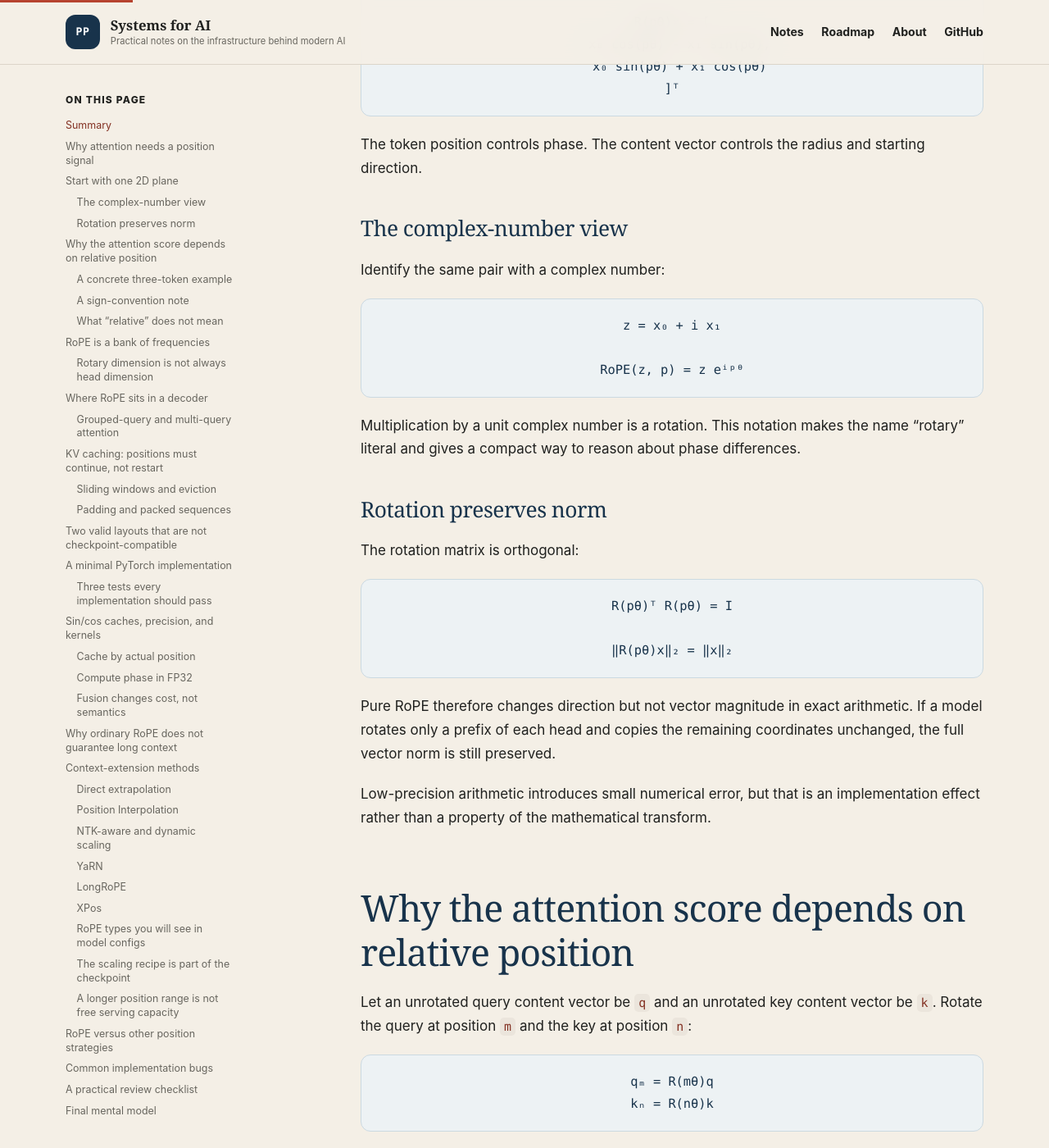
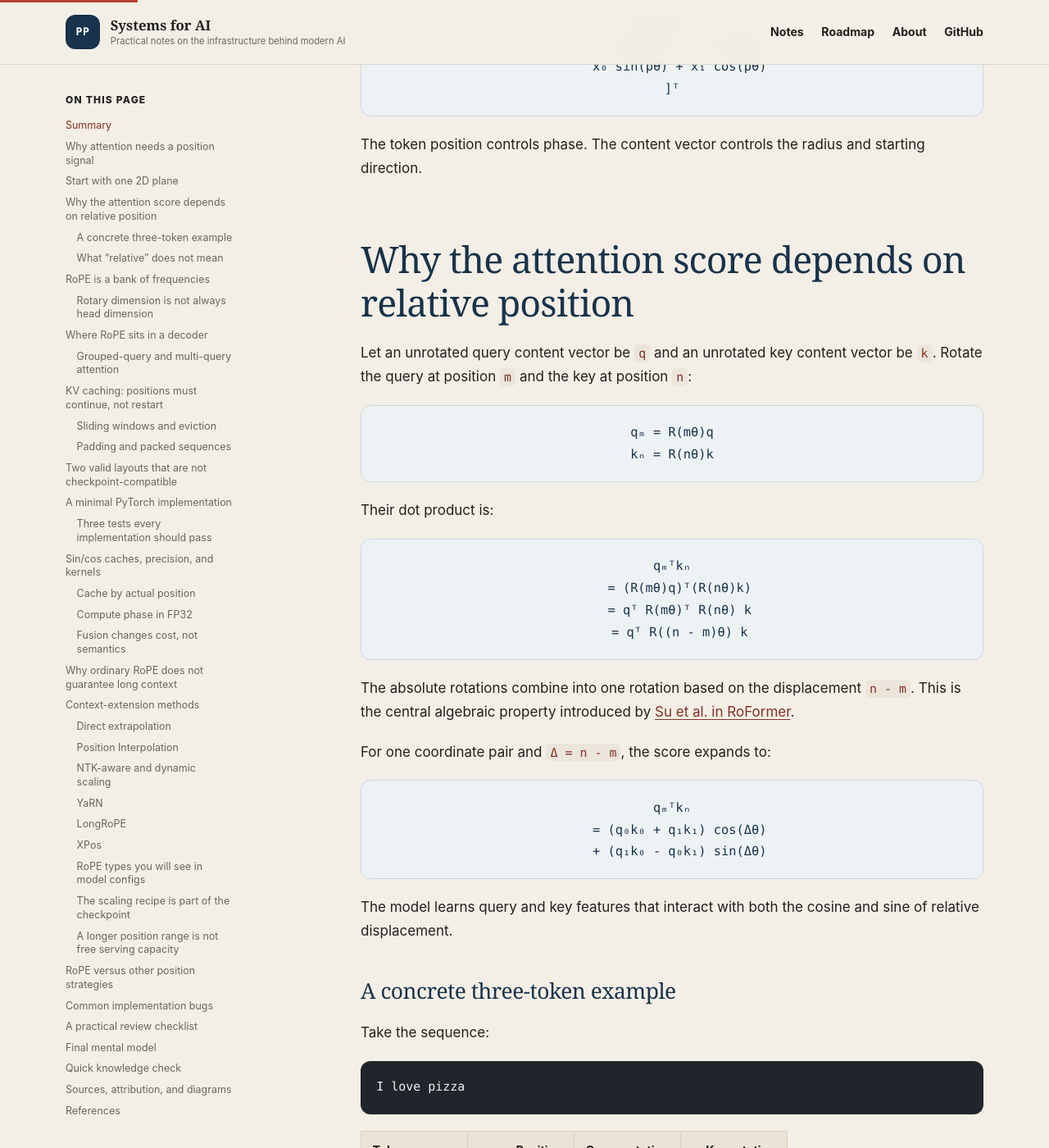
Before and after one commit to PrathyushaPolepalli/PrathyushaPolepalli.github.io, a Jekyll site: the page built from _posts/2026-07-29-rotary-position-embeddings-rope.md, in a window 1280 px wide and 1400 px high, scrolled down 4142 px. Shown: the whole window at 82% size. Built offline with Jekyll 4.4.1, drawn with Linux system fonts in a browser that asks for light colours; some of the changed text lies outside the part shown.

Commit message:
Remove advanced RoPE side sections
Co-authored-by: Copilot <223556219+Copilot@users.noreply.github.com>

```diff
--- a/_posts/2026-07-29-rotary-position-embeddings-rope.md
+++ b/_posts/2026-07-29-rotary-position-embeddings-rope.md
@@ -96,32 +96,6 @@ R(pθ)x = [
 
 The token position controls phase. The content vector controls the radius and starting direction.
 
-### The complex-number view
-
-Identify the same pair with a complex number:
-
-<pre class="math-block" aria-label="Complex-number representation of RoPE">
-z = x₀ + i x₁
-
-RoPE(z, p) = z eⁱᵖᶿ
-</pre>
-
-Multiplication by a unit complex number is a rotation. This notation makes the name “rotary” literal and gives a compact way to reason about phase differences.
-
-### Rotation preserves norm
-
-The rotation matrix is orthogonal:
-
-<pre class="math-block" aria-label="RoPE norm preservation">
-R(pθ)ᵀ R(pθ) = I
-
-‖R(pθ)x‖₂ = ‖x‖₂
-</pre>
-
-Pure RoPE therefore changes direction but not vector magnitude in exact arithmetic. If a model rotates only a prefix of each head and copies the remaining coordinates unchanged, the full vector norm is still preserved.
-
-Low-precision arithmetic introduces small numerical error, but that is an implementation effect rather than a property of the mathematical transform.
-
 ## Why the attention score depends on relative position
 
 Let an unrotated query content vector be `q` and an unrotated key content vector be `k`. Rotate the query at position `m` and the key at position `n`:
@@ -184,12 +158,6 @@ q₁₀₀₂ᵀk₁₀₀₁
 </pre>
 
 The absolute phases are different, but the positional part of the score represents the same one-token displacement.
-
-### A sign-convention note
-
-The real-matrix derivation above produces `n - m`. A complex-number derivation often displays `m - n` because the key is conjugated inside the complex inner product. These are consistent descriptions of the same real scalar under the chosen convention.
-
-The important invariant is not the written sign. It is that the position factor depends only on relative displacement.
 
 ### What “relative” does not mean
 
```
Also changed, not shown: other parts of _posts/2026-07-29-rotary-position-embeddings-rope.md (+1 -0 lines).
